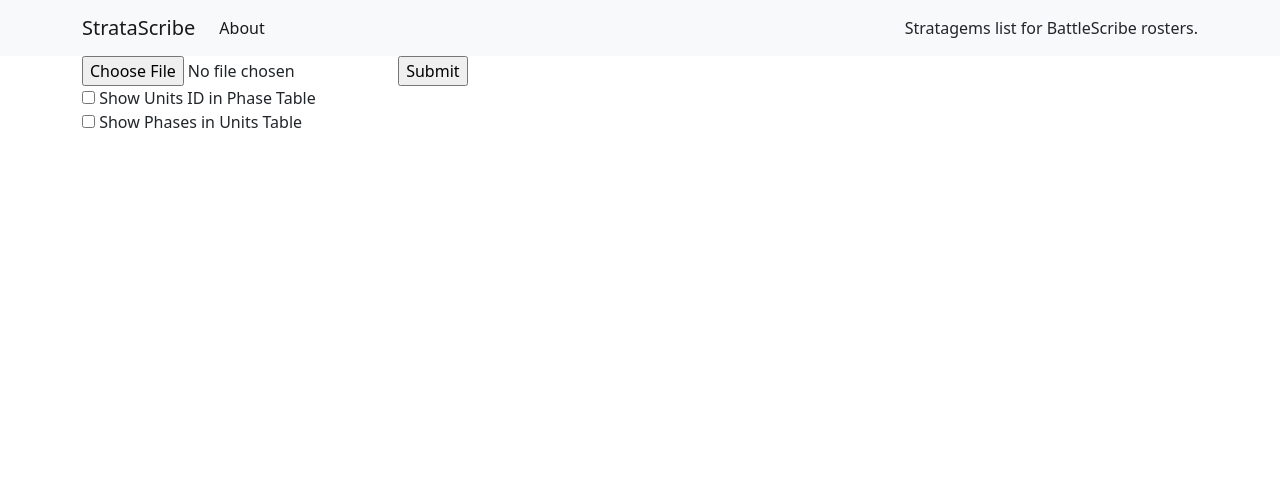
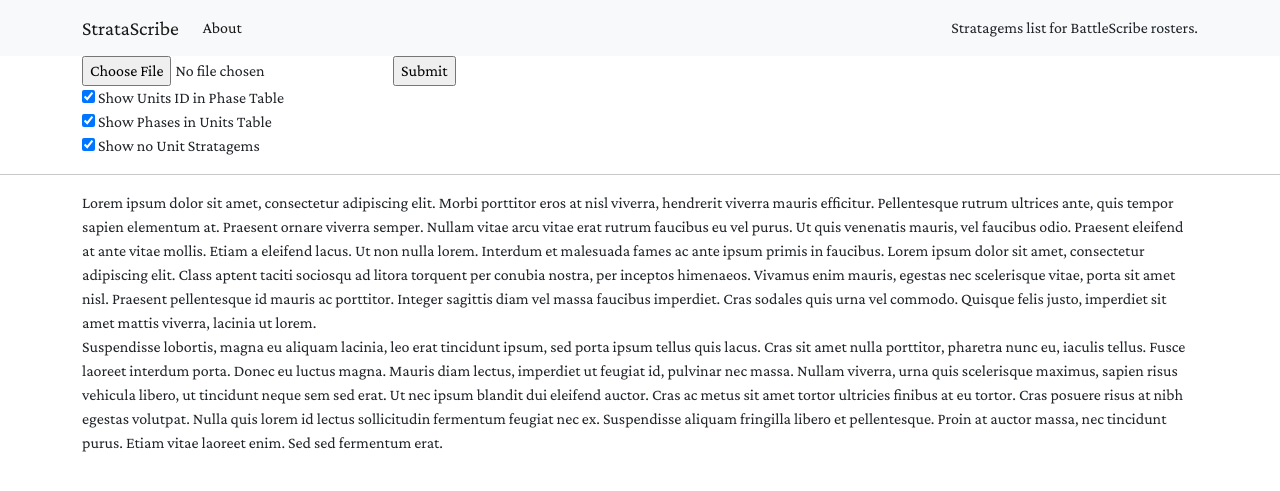
Before and after one commit to ScooloV/StrataScribe, a Flask app: page / in a window 1280 px wide. Shown: the top 491 px of the page. Run offline with Flask 2, Linux system fonts and the light colour scheme; parts of the project's set-up code (start-up, migrations or seed data) failed here and were passed over.

Commit message:
More beauty in frontend

```diff
--- a/sublib/battle_parse.py
+++ b/sublib/battle_parse.py
@@ -42,11 +42,15 @@
         init_parse()
 
     _full_stratagems_list = []
+    wh_empty_stratagems = []
 
     _read_ros_file(battlescribe_file_name)
     wh_faction = _find_faction()
     wh_units = _find_units(wh_faction)
-    wh_empty_stratagems = _filter_empty_stratagems(wh_faction)
+
+    if "show_empty" in request_options and request_options["show_empty"] == "on":
+        wh_empty_stratagems = _filter_empty_stratagems(wh_faction)
+
     wh_stratagems = _find_stratagems(wh_units)
 
     result_phase = _prepare_stratagems_phase(wh_stratagems + wh_empty_stratagems, wh_units, wh_faction, request_options)
--- a/sublib/prepare_html.py
+++ b/sublib/prepare_html.py
@@ -1,6 +1,6 @@
 from json2html import json2html
 
-table_attributes = 'style="margin-top:10px; margin-left:10px; margin-bottom:10px;" border="2"; '
+table_attributes = 'class="table table-bordered table-striped w-auto"; '
 
 
 def convert_to_table(json_dict):
--- a/templates/report.html
+++ b/templates/report.html
@@ -12,8 +12,12 @@
 <div class="container-fluid">
     <h3>Stratagem by Phase</h3>
     {{html_phase|safe}}
+    <hr/>
+
     <h3>Stratagem by Unit</h3>
     {{html_units|safe}}
+    <hr/>
+
     <h3>Stratagem List</h3>
     {{html_stratagems|safe}}
 </div>
--- a/templates/upload.html
+++ b/templates/upload.html
@@ -6,7 +6,9 @@
     <title>StrataScribe</title>
 
     <link href="https://cdn.jsdelivr.net/npm/bootstrap@5.2.3/dist/css/bootstrap.min.css" rel="stylesheet">
+    <link rel="stylesheet" href="https://fonts.googleapis.com/css?family=Crimson+Pro">
 
+    <style>body {        font-family: 'Crimson Pro', serif;   }</style>
 </head>
 <body>
 
@@ -31,16 +33,34 @@
         <input type="submit"/>
 
         <div>
-                <input type="checkbox" id="show_units" name="show_units">
+            <input type="checkbox" id="show_units" name="show_units" checked>
             <label for="show_units">Show Units ID in Phase Table </label>
         </div>
         <div>
-                <input type="checkbox" id="show_phases" name="show_phases">
+            <input type="checkbox" id="show_phases" name="show_phases" checked>
             <label for="show_phases">Show Phases in Units Table </label>
+        </div>
+        <div>
+            <input type="checkbox" id="show_empty" name="show_empty" checked>
+            <label for="show_empty">Show no Unit Stratagems </label>
         </div>
     </form>
 </div>
-
+<hr/>
+<div class="container">
+    Lorem ipsum dolor sit amet, consectetur adipiscing elit. Morbi porttitor eros at nisl viverra, hendrerit viverra mauris efficitur. Pellentesque rutrum ultrices ante, quis
+    tempor sapien elementum at. Praesent ornare viverra semper. Nullam vitae arcu vitae erat rutrum faucibus eu vel purus. Ut quis venenatis mauris, vel faucibus odio. Praesent
+    eleifend at ante vitae mollis. Etiam a eleifend lacus. Ut non nulla lorem. Interdum et malesuada fames ac ante ipsum primis in faucibus. Lorem ipsum dolor sit amet, consectetur
+    adipiscing elit. Class aptent taciti sociosqu ad litora torquent per conubia nostra, per inceptos himenaeos. Vivamus enim mauris, egestas nec scelerisque vitae, porta sit amet
+    nisl. Praesent pellentesque id mauris ac porttitor. Integer sagittis diam vel massa faucibus imperdiet. Cras sodales quis urna vel commodo. Quisque felis justo, imperdiet sit
+    amet mattis viverra, lacinia ut lorem.
+    <br>
+    Suspendisse lobortis, magna eu aliquam lacinia, leo erat tincidunt ipsum, sed porta ipsum tellus quis lacus. Cras sit amet nulla porttitor, pharetra nunc eu, iaculis tellus.
+    Fusce laoreet interdum porta. Donec eu luctus magna. Mauris diam lectus, imperdiet ut feugiat id, pulvinar nec massa. Nullam viverra, urna quis scelerisque maximus, sapien
+    risus vehicula libero, ut tincidunt neque sem sed erat. Ut nec ipsum blandit dui eleifend auctor. Cras ac metus sit amet tortor ultricies finibus at eu tortor. Cras posuere
+    risus at nibh egestas volutpat. Nulla quis lorem id lectus sollicitudin fermentum feugiat nec ex. Suspendisse aliquam fringilla libero et pellentesque. Proin at auctor massa,
+    nec tincidunt purus. Etiam vitae laoreet enim. Sed sed fermentum erat.
+</div>
 
 </body>
 </html>
```
Lines whose indentation alone changed are shown as unchanged.
